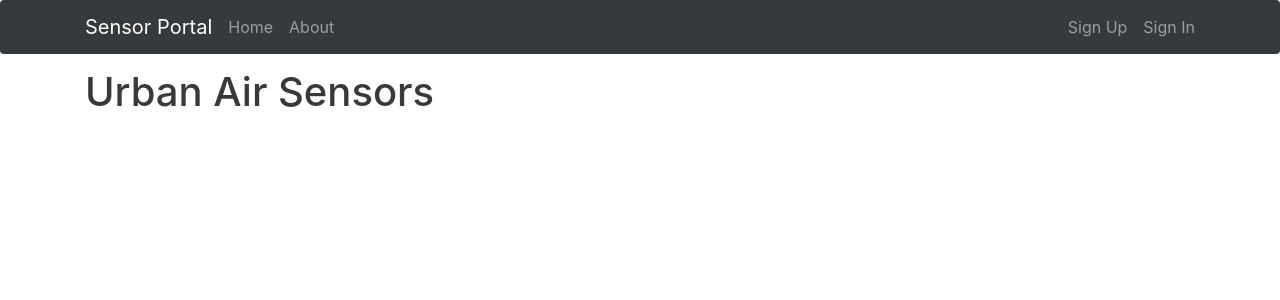
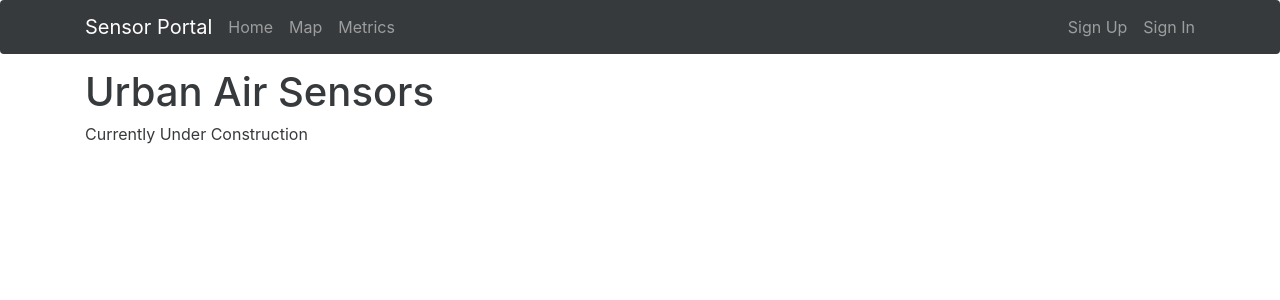
Before and after one commit to Cyberbyte-Studios/Sensor-Portal, a Django app: template sensor_portal/templates/pages/home.html in a window 1280 px wide. Shown: the top 300 px of the page. Run offline with Django 3.2, Linux system fonts and the light colour scheme; the template is opened without the code that fills it, so the values that code supplies are empty; parts of the project's set-up code (start-up, migrations or seed data) failed here and were passed over; some libraries are stand-ins or nearby versions.

Commit message:
Bumped Version and Added Links

```diff
--- a/config/settings/common.py
+++ b/config/settings/common.py
@@ -296,7 +296,7 @@ ADMIN_URL = '^admin/'
 
 GEOPOSITION_GOOGLE_MAPS_API_KEY = 'AIzaSyDE5DzzKxdwrLutlDBh1YB56UnsVAJ0ulM'
 
-VERSION = '0.0.2'
+VERSION = '0.0.3'
 
 REST_FRAMEWORK = {
     'DEFAULT_PAGINATION_CLASS': 'rest_framework.pagination.LimitOffsetPagination',
--- a/sensor_portal/templates/base.html
+++ b/sensor_portal/templates/base.html
@@ -39,7 +39,10 @@
                 <a class="nav-link" href="{% url 'home' %}">Home</a>
               </li>
               <li class="nav-item">
-                <a class="nav-link" href="{% url 'about' %}">About</a>
+                <a class="nav-link" href="{% url 'sensor-map' %}">Map</a>
+              </li>
+              <li class="nav-item">
+                <a class="nav-link" href="{% url 'sensor-metrics' %}">Metrics</a>
               </li>
             </ul>
 
@@ -79,7 +82,8 @@
       {% endif %}
 
       {% block content %}
-        <h1>Urban Air Sensors</h1>
+          <h1>Urban Air Sensors</h1>
+          <p>Currently Under Construction</p>
       {% endblock content %}
 
     </div>
--- a/sensor_portal/templates/pages/home.html
+++ b/sensor_portal/templates/pages/home.html
@@ -1 +1,6 @@
 {% extends "base.html" %}
+
+{% block content %}
+    <h1>Urban Air Sensors</h1>
+    <p>Currently Under Construction</p>
+{% endblock content %}
--- a/sensor_portal/templates/sensors/metrics.html
+++ b/sensor_portal/templates/sensors/metrics.html
@@ -7,7 +7,7 @@
 <div class="container">
     <div class="row">
         <div class="col-sm-12">
-            <h2>Sensor Map</h2>
+            <h2>Sensor Metrics</h2>
         </div>
     </div>
     <div class="row">
```
